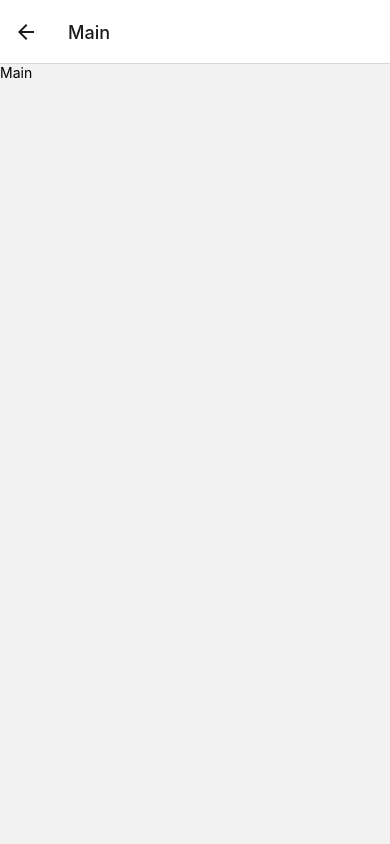
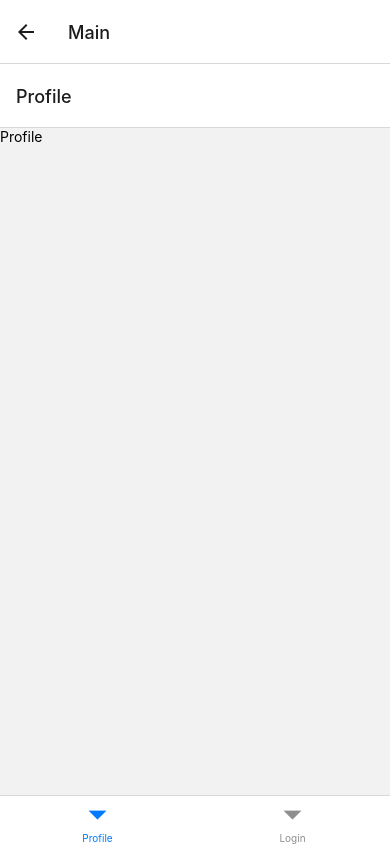
Before and after one commit to aplasket/drinkcurator, a React Native app: screen /Main in a window 390 px wide. Built offline with nearby package versions, Linux system fonts and the light colour scheme.

Commit message:
add tab navigation

```diff
--- a/package.json
+++ b/package.json
@@ -9,6 +9,7 @@
     "web": "expo start --web"
   },
   "dependencies": {
+    "@react-navigation/bottom-tabs": "^6.5.11",
     "@react-navigation/native": "^6.1.9",
     "@react-navigation/native-stack": "^6.9.17",
     "expo": "~49.0.15",
--- a/src/screens/Main.tsx
+++ b/src/screens/Main.tsx
@@ -1,9 +1,17 @@
 import { SafeAreaView, Text } from "react-native"
+import { createBottomTabNavigator } from '@react-navigation/bottom-tabs';
+import { Profile } from "./Profile";
+import { Login } from "./Login";
+
+
+const Tab = createBottomTabNavigator();
 
 export const Main = () => {
   return (
-    <SafeAreaView>
-      <Text>Main</Text>
-    </SafeAreaView>
-  )
+    <Tab.Navigator>
+      {/* <Tab.Screen name="Settings" component={SettingsScreen} /> */}
+      <Tab.Screen name="Profile" component={Profile} />
+      <Tab.Screen name="Login" component={Login} />
+    </Tab.Navigator>
+  );
 }
--- /dev/null
+++ b/src/screens/Profile.tsx
@@ -0,0 +1,9 @@
+import { SafeAreaView, Text } from "react-native"
+
+export const Profile = () => {
+  return (
+    <SafeAreaView>
+      <Text>Profile</Text>
+    </SafeAreaView>
+  )
+}
```
Also changed, not shown: 1 other file (tests, documents, lock files or other folders).
